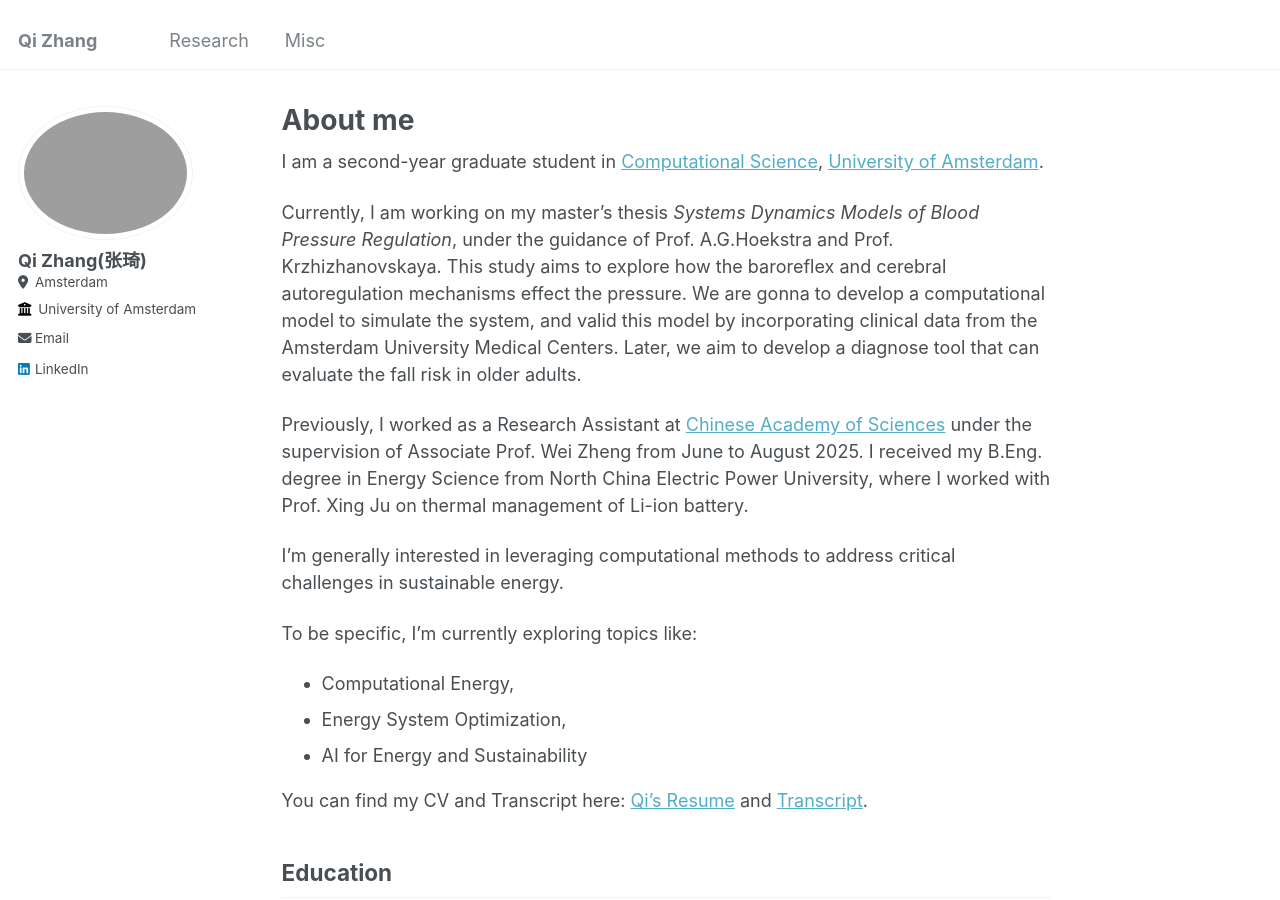
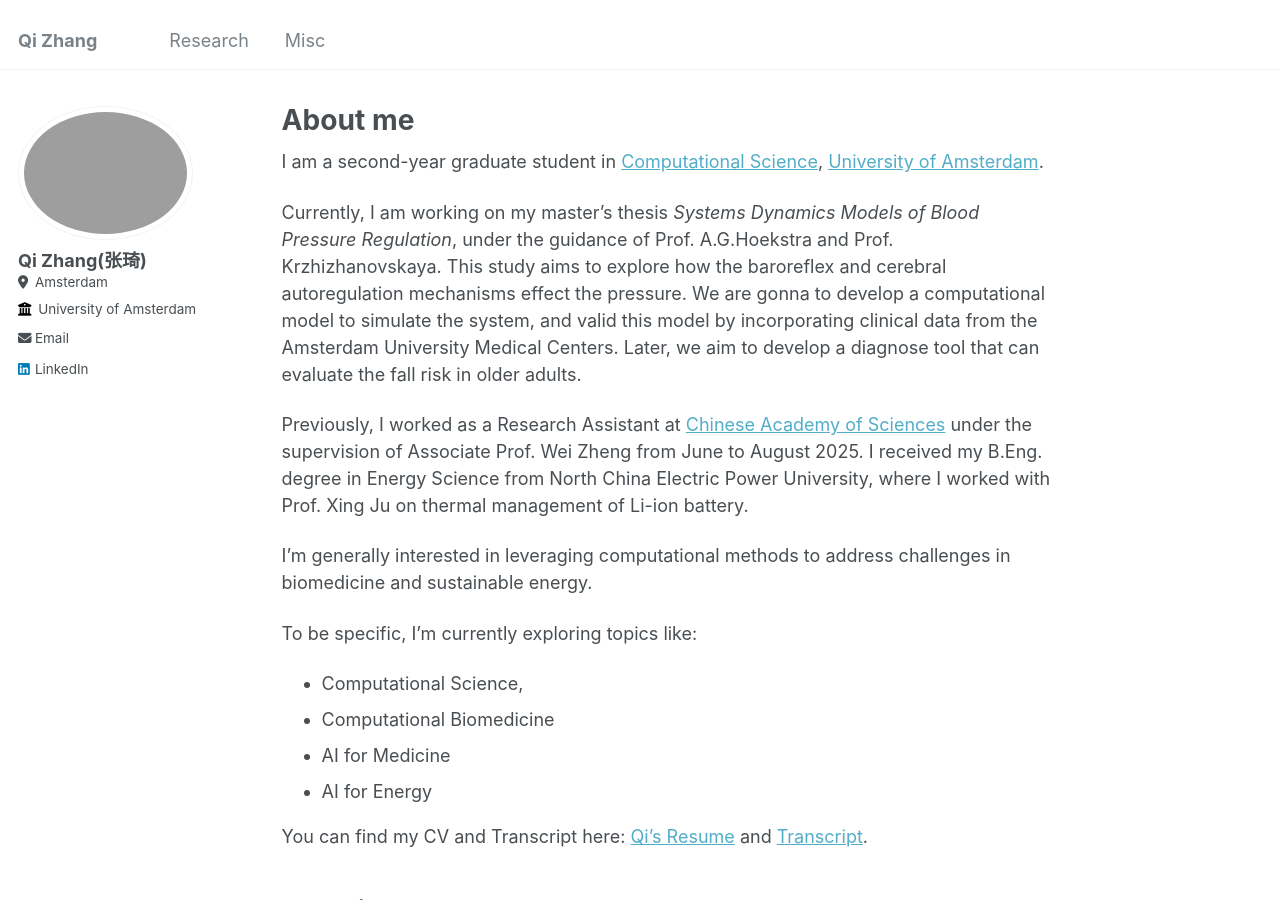
Before and after one commit to archiezq/qizhang.github.io, a Jekyll site: the page built from _pages/about.md, in a window 1280 px wide and 900 px high. Built offline with Jekyll 4.4.1, drawn with Linux system fonts in a browser that asks for light colours.

Commit message:
add research interest

```diff
--- a/_pages/about.md
+++ b/_pages/about.md
@@ -10,15 +10,17 @@ I am a second-year graduate student in [Computational Science](https://www.uva.n
 
 Currently, I am working on my master's thesis *Systems Dynamics Models of Blood Pressure Regulation*, under the guidance of Prof. A.G.Hoekstra and Prof. Krzhizhanovskaya. This study aims to explore how the baroreflex and cerebral autoregulation mechanisms effect the pressure. We are gonna to develop a computational model to simulate the system, and valid this model by incorporating clinical data from the Amsterdam University Medical Centers. Later, we aim to develop a diagnose tool that can evaluate the fall risk in older adults.
 
+
 Previously, I worked as a Research Assistant at [Chinese Academy of Sciences](https://www.cas.cn/) under the supervision of Associate Prof. Wei Zheng from June to August 2025. I received my B.Eng. degree in Energy Science from North China Electric Power University, where I worked with Prof. Xing Ju on thermal management of Li-ion battery.
 
-I'm generally interested in leveraging computational methods to address critical challenges in sustainable energy.
+I'm generally interested in leveraging computational methods to address challenges in biomedicine and sustainable energy.
 <!-- I completed my undergraduate degree in Energy and Power Engineering (Energy Storage Track), at [North China Electric Power University](https://www.ncepu.edu.cn/). -->
 
 To be specific, I'm currently exploring topics like:
-- Computational Energy,
-- Energy System Optimization,
-- AI for Energy and Sustainability
+- Computational Science,
+- Computational Biomedicine
+- AI for Medicine
+- AI for Energy
 
 You can find my CV and Transcript here: [Qi's Resume](assets/CV_v3.pdf) and [Transcript](assets/Transcript.pdf).
 
```
